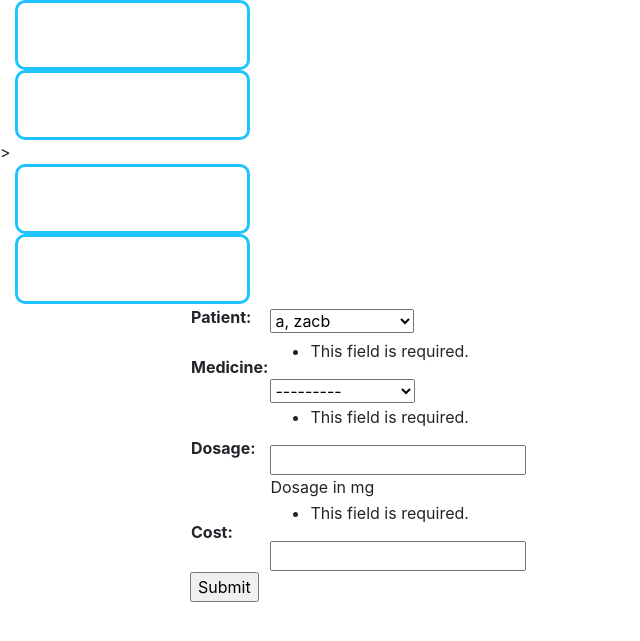
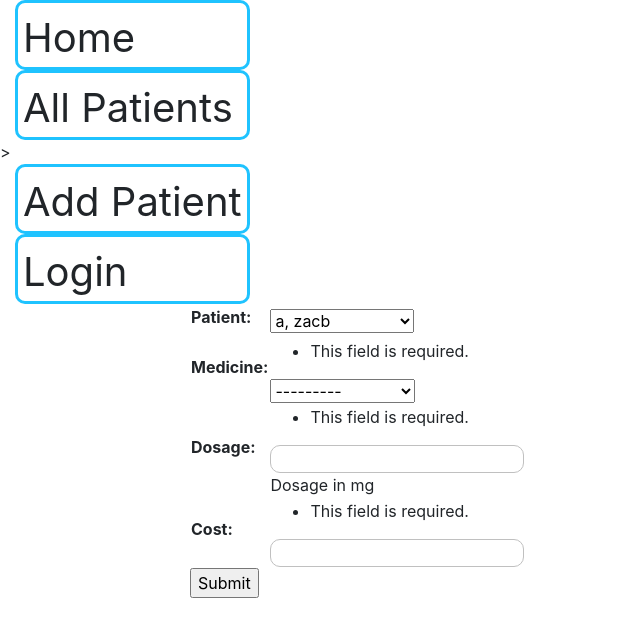
Before and after one commit to jaredrkozar/CS460Final, a Django app: page /staff/newMed/1 in a window 1280 px wide; the page is wider, and only the part inside the window is pictured. Shown: the top 641 px of that part, without its empty margins (0-640 px from the left). Run offline with Django 3.2, Linux system fonts and the light colour scheme; data comes from the database, SQL or seed files in the repository; both versions use the stored data as it was after the commit.

Commit message:
customized text/number  input fields

```diff
--- a/emergencyroom/staff/static/css/style.css
+++ b/emergencyroom/staff/static/css/style.css
@@ -10,7 +10,7 @@
     grid-gap: 10%;
     padding: 5px;
     height: 70px;
-    color: white;
+    color: var(--textcolor);
     border: solid;
     border-width: medium;
     border-radius: 10px;
@@ -56,3 +56,10 @@
     position: relative;
     left: 175px;
 }
+
+input[type=number], [type=text], textarea {
+    border: solid;
+    border-width: 1px;
+    border-radius: 10px;
+    border-color: #c0c0c0;
+}
```
Also changed, not shown: emergencyroom/db.sqlite3.
